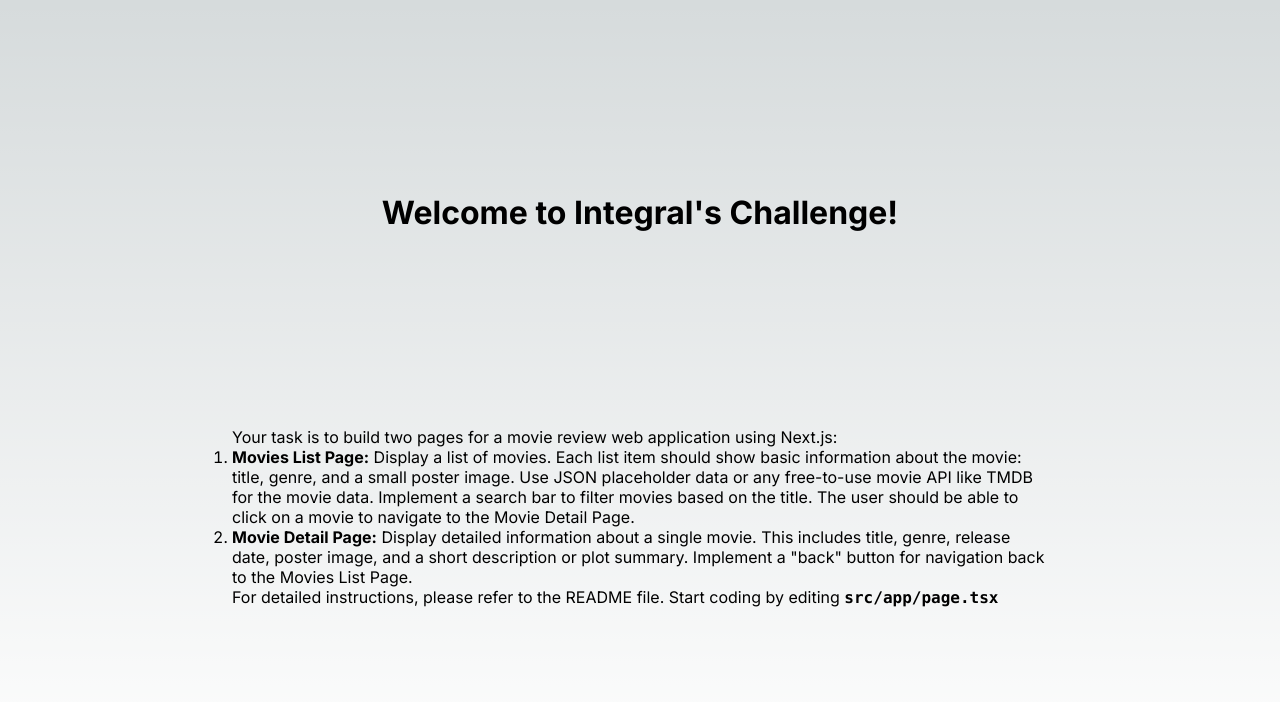
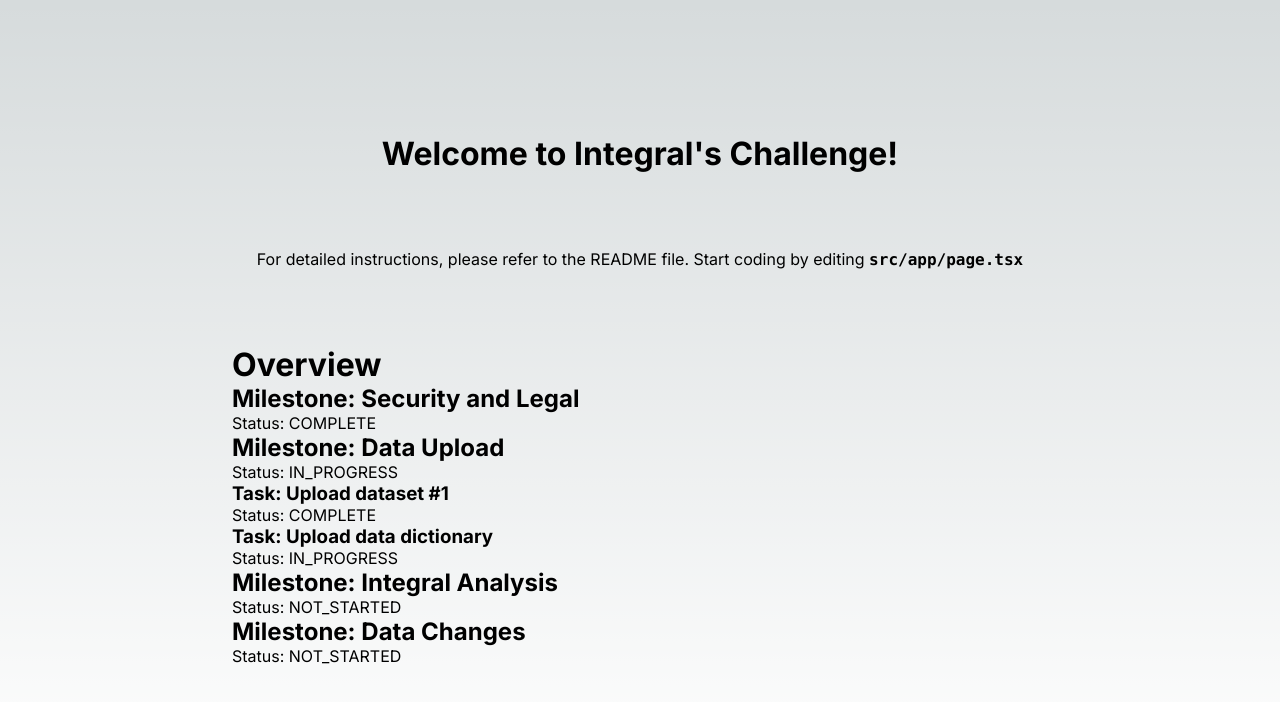
Before and after one commit to Integral-Healthcare/take-home, a Next.js app: page / in a window 1280 px wide. Shown: the top 702 px of the page. Built offline with nearby package versions, Linux system fonts and the light colour scheme.

Commit message:
Update readme

```diff
--- a/src/app/page.tsx
+++ b/src/app/page.tsx
@@ -7,23 +7,32 @@
         Welcome to Integral's Challenge!
       </h1>
 
+      <p>For detailed instructions, please refer to the README file. Start coding by editing <code className={styles.code}>src/app/page.tsx</code></p>
+
       <div className={styles.challenge}>
-        <p>
-          Your task is to build two pages for a movie review web application using Next.js:
-        </p>
+        <h1 className={styles.title}>
+          Overview
+        </h1>
 
-        <ol>
-          <li>
-            <strong>Movies List Page:</strong> Display a list of movies. Each list item should show basic information about the movie: title, genre, and a small poster image. Use JSON placeholder data or any free-to-use movie API like TMDB for the movie data. Implement a search bar to filter movies based on the title. The user should be able to click on a movie to navigate to the Movie Detail Page.
-          </li>
-          <li>
-            <strong>Movie Detail Page:</strong> Display detailed information about a single movie. This includes title, genre, release date, poster image, and a short description or plot summary. Implement a "back" button for navigation back to the Movies List Page.
-          </li>
-        </ol>
+        <h2>Milestone: Security and Legal</h2>
+        <p>Status: COMPLETE</p>
 
-        <p>
-          For detailed instructions, please refer to the README file. Start coding by editing <code className={styles.code}>src/app/page.tsx</code>
-        </p>
+        <h2>Milestone: Data Upload</h2>
+        <p>Status: IN_PROGRESS</p>
+        <div>
+          <h3>Task: Upload dataset #1</h3>
+          <p>Status: COMPLETE</p>
+        </div>
+        <div>
+          <h3>Task: Upload data dictionary</h3>
+          <p>Status: IN_PROGRESS</p>
+        </div>
+
+        <h2>Milestone: Integral Analysis</h2>
+        <p>Status: NOT_STARTED</p>
+
+        <h2>Milestone: Data Changes</h2>
+        <p>Status: NOT_STARTED</p>
       </div>
     </main>
   )
```
Also changed, not shown: design.png (added), 1 other file (tests, documents, lock files or other folders).
